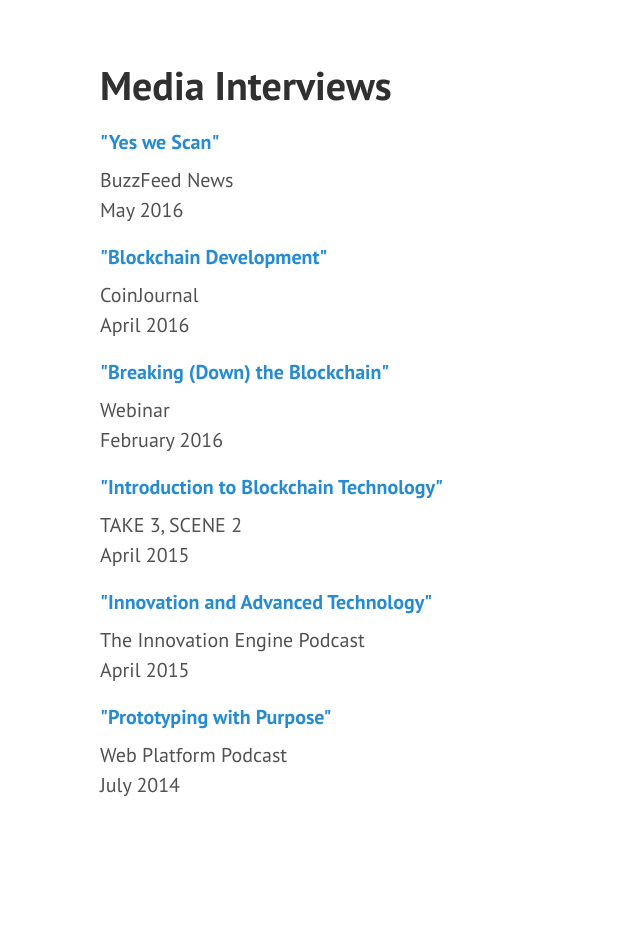
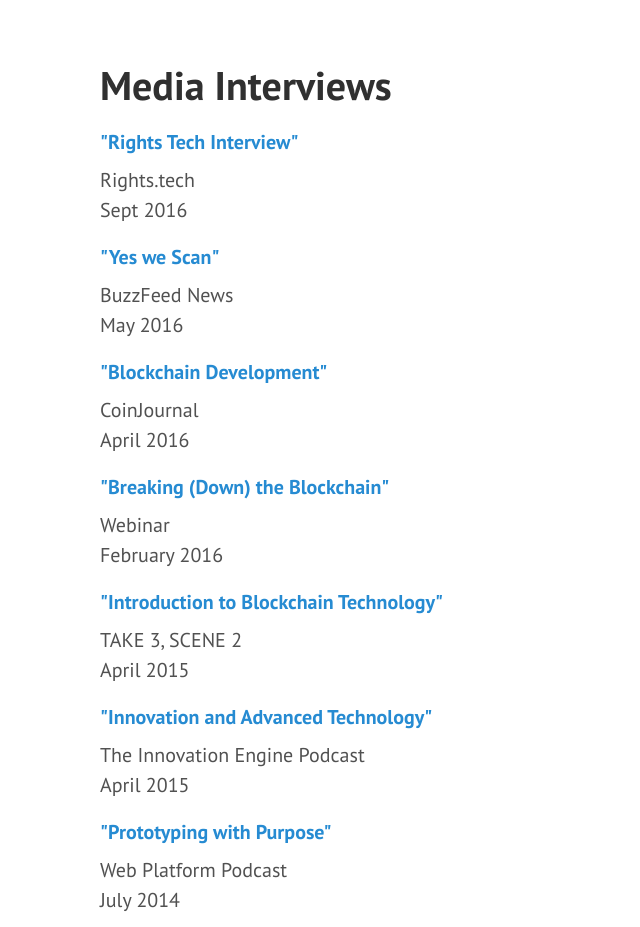
Before and after one commit to adi-ads/adi-ads.github.io, a plain HTML site: page index.html in a window 1280 px wide. Shown: the part 840-1767 px from the top of the page, without its empty margins (0-640 px from the left). Drawn offline with Linux system fonts and the light colour scheme.

Commit message:
Update index.html

```diff
--- a/index.html
+++ b/index.html
@@ -96,6 +96,12 @@
     </h1>
 
     <p>
+      <h4><a href="https://rights.tech/2016/09/07/adi-chikara/">"Rights Tech Interview"</a></h4>
+      <place>Rights.tech</place> </br>
+      <location>Sept 2016</location>
+    </p>
+
+    <p>
       <h4><a href="https://www.3pillarglobal.com/news/adi-chikara-quoted-in-buzzfeed-news-article-on-blockchain">"Yes we Scan"</a></h4>
       <place>BuzzFeed News</place> </br>
       <location>May 2016</location>
```
